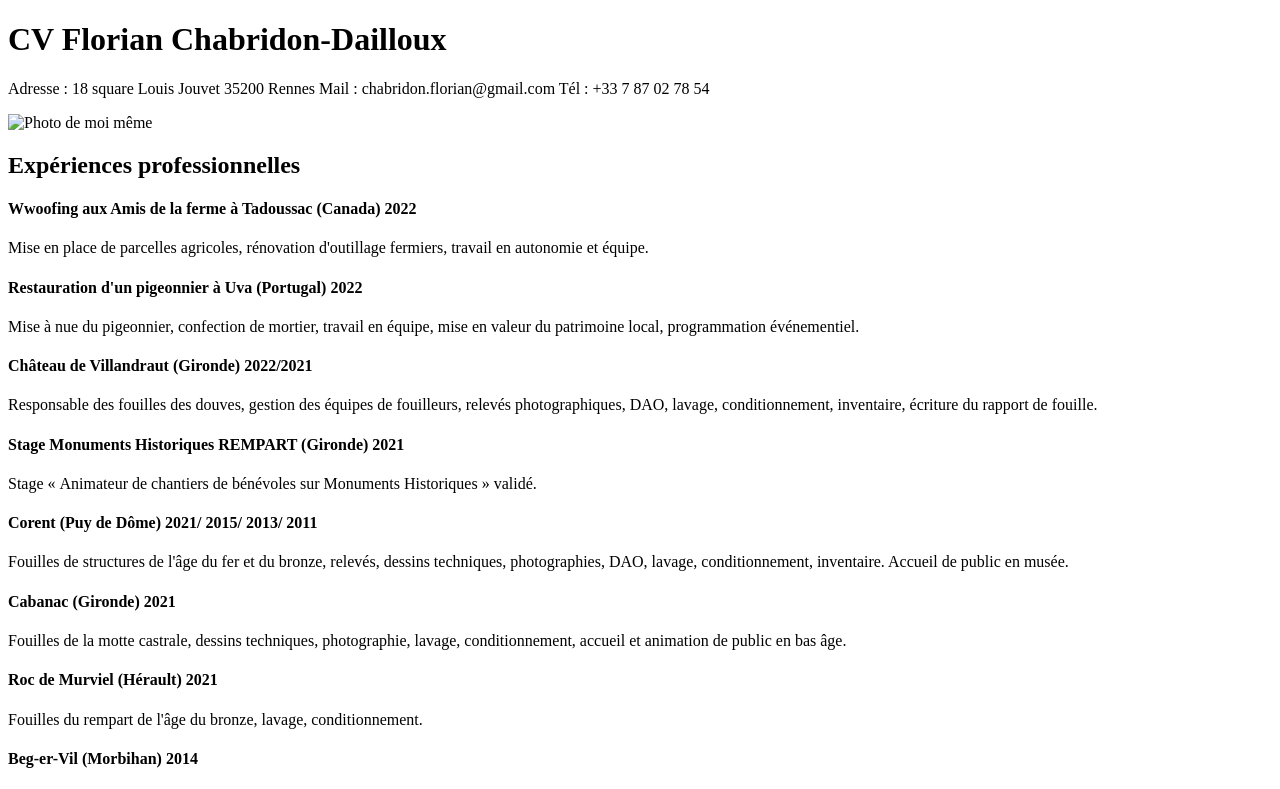
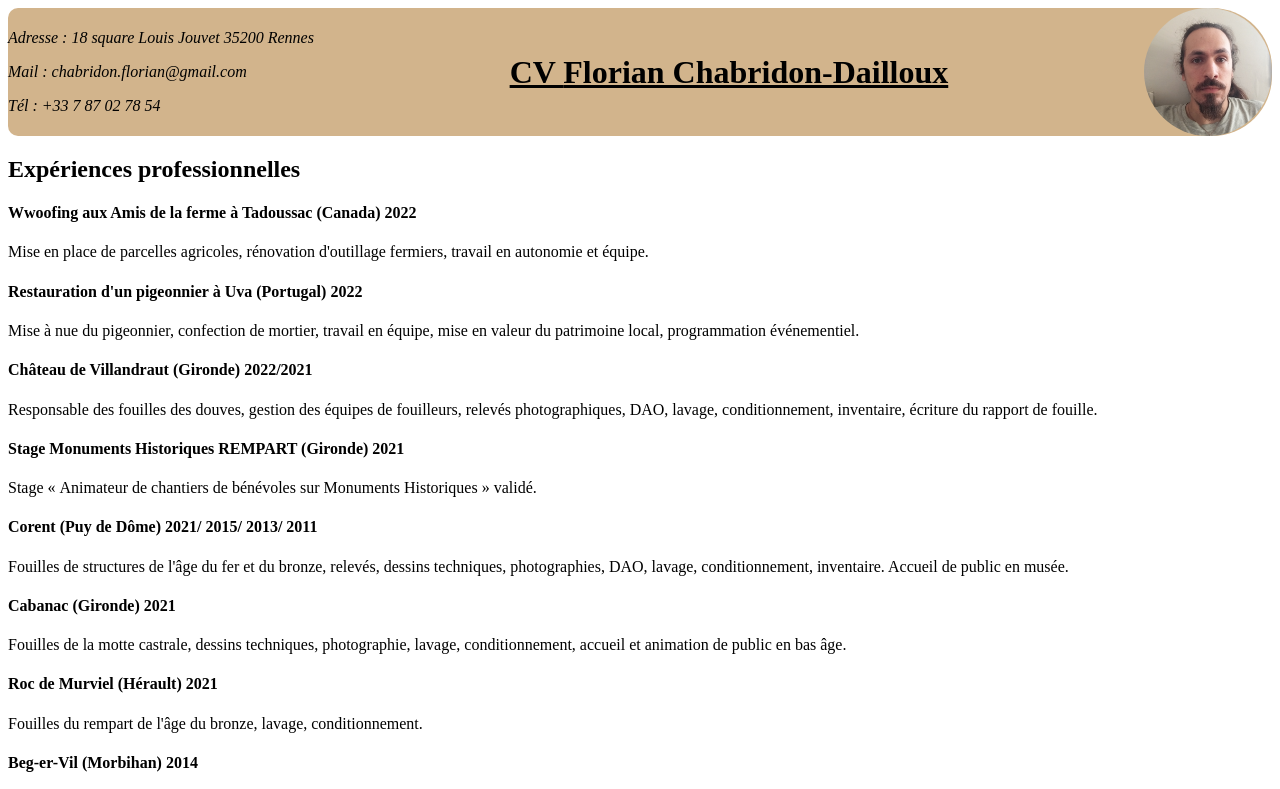
Before and after one commit to FlorianChabridon-Dailloux/CV-Florian, a plain HTML site: page index.html in a window 1280 px wide. Shown: the top 789 px of the page. Drawn offline with Linux system fonts and the light colour scheme.

Commit message:
PC user friendly

```diff
--- a/css/style.css
+++ b/css/style.css
@@ -0,0 +1,45 @@
+body {
+
+}
+header {
+    display: flex;
+    align-items: center;
+    justify-content: space-between;
+    background-color: tan;
+    border-radius: 10px;
+    border-bottom-right-radius: 60px;
+    border-top-right-radius: 60px;
+
+
+}
+
+h1 {
+    text-decoration: underline;
+}
+
+#contact {
+    font-style: italic;
+    flex-direction: column;
+}
+
+#photo {
+    background-image: url(../Serious.jpg);
+    background-position: center;
+    background-size: cover;
+    height: 8em;
+    width: 8em;
+    border-radius: 50%;
+}
+
+#photo:hover {
+    background-image: url(../funfunfun.jpg);
+}
+
+@media (max-width: 650px) {
+     body {background-image: url(../Cartman.jpg);
+    background-size: 100%;
+    background-repeat: no-repeat;
+}
+header { display: none;}
+main { display: none;}
+}
--- a/index.html
+++ b/index.html
@@ -5,18 +5,18 @@
     <meta charset="UTF-8">
     <meta name="viewport" content="width=device-width, initial-scale=1.0">
     <title>CV Florian</title>
-    <link rel="stylesheet" href="style-mobile-first.css">
+    <link rel="stylesheet" href="css/style.css">
 </head>
 
 <body>
     <header>
+        <div id="contact"><p>Adresse : 18 square Louis Jouvet 35200 Rennes</p>
+        <p>Mail : chabridon.florian@gmail.com</p>
+        <p>Tél : +33 7 87 02 78 54</p>
+    </div>
 
         <h1> CV <strong>Florian Chabridon-Dailloux</strong></h1>
-        <p>Adresse : 18 square Louis Jouvet 35200 Rennes
-            Mail : chabridon.florian@gmail.com
-            Tél : +33 7 87 02 78 54
-        </p>
-        <img id="photo" src="" alt="Photo de moi même">
+       <div id="photo"></div>
     </header>
     <main>
         <div class="experiences">
```
Also changed, not shown: Cartman.jpg (added), Serious.jpg (added), funfunfun.jpg (added).
